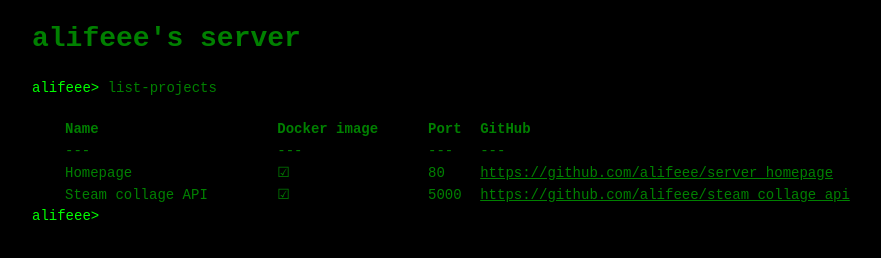
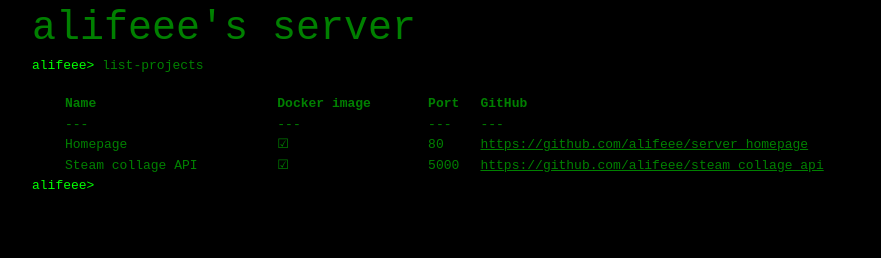
Before and after one commit to alifeee/server_homepage, a plain HTML site: page index.html in a window 1280 px wide. Shown: the whole page, without its empty margins (128-1009 px from the left). Drawn offline with Linux system fonts and the light colour scheme.

Commit message:
Remove top-gap and change header

```diff
--- a/stylesheet.css
+++ b/stylesheet.css
@@ -1,16 +1,7 @@
-html {
-  height: 100%;
-  margin: 0;
-  padding: 0;
-  background-color: #000000;
-}
-
 body {
   background-color: #000000;
   height: 100%;
   color: green;
-  font-family: "Helvetica Neue", Helvetica, Arial, sans-serif;
-  font-size: 14px;
   line-height: 1.42857143;
   margin: 0;
   padding: 0;
@@ -21,6 +12,13 @@ main {
   max-width: 960px;
   padding: 0 15px;
   font-family: monospace;
+}
+
+h1 {
+  font-size: 2.5rem;
+  font-weight: 300;
+  margin: 0;
+  padding: 0;
 }
 
 .console {
```
